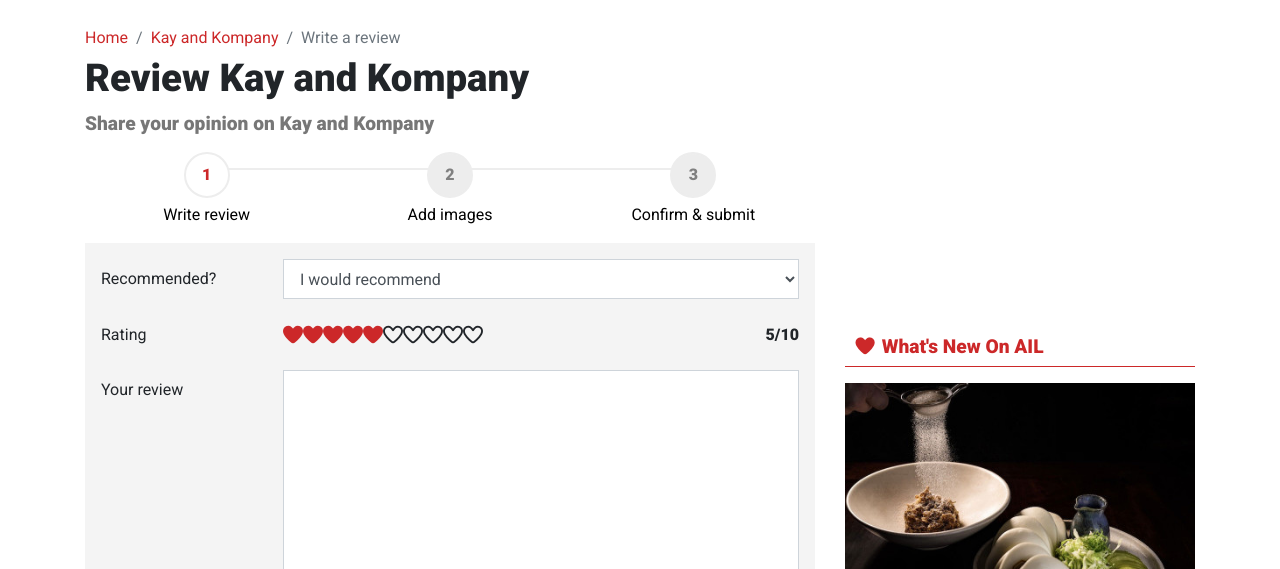
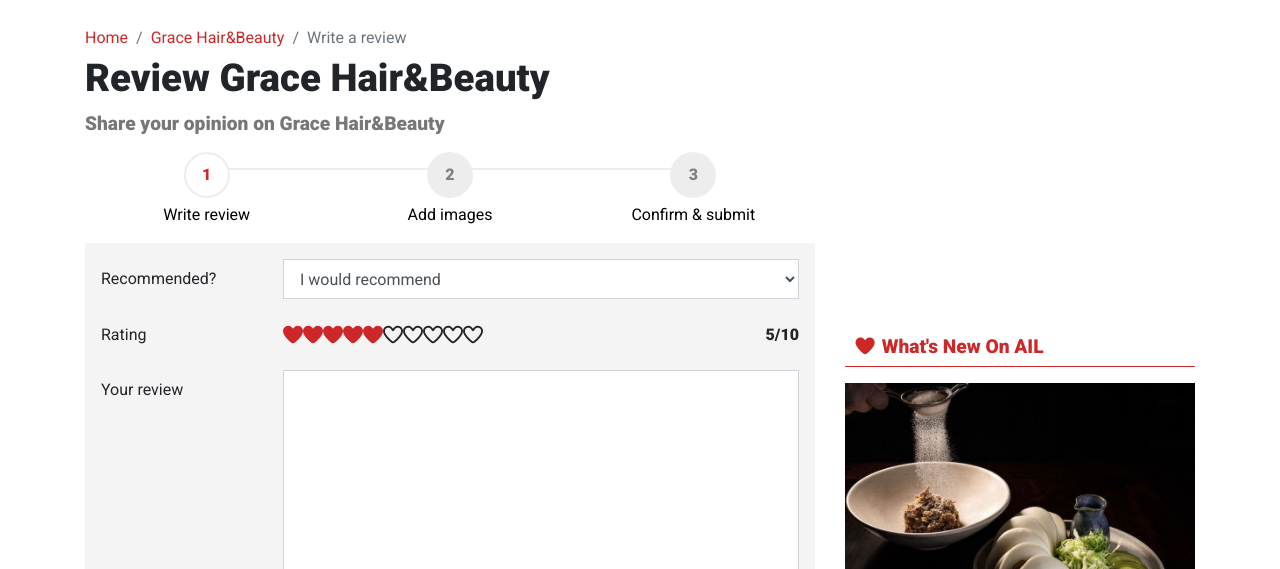
Before and after one commit to PGODWIIIN/add-review, a plain HTML site: page www.allinlondon.co.uk/submissions/review/business/48484.html in a window 1280 px wide. Shown: the part 203-772 px from the top of the page. Drawn offline with Linux system fonts and the light colour scheme.

Commit message:
Update 48484.html

```diff
--- a/www.allinlondon.co.uk/submissions/review/business/48484.html
+++ b/www.allinlondon.co.uk/submissions/review/business/48484.html
@@ -287,18 +287,18 @@
                                     <nav aria-label="breadcrumb">
   <ol class="breadcrumb d-none d-sm-flex p-0 bg-brand-accent my-1" style="background-color:#ffffff;">
                           <li class="breadcrumb-item"><a href="https://www.allinlondon.co.uk/">Home</a></li>
-                                  <li class="breadcrumb-item"><a href="https://www.allinlondon.co.uk/directory/hairdressers/48484-kay-and-kompany">Kay and Kompany</a></li>
+                                  <li class="breadcrumb-item"><a href="https://www.allinlondon.co.uk/directory/hairdressers/48484-kay-and-kompany">Grace Hair&Beauty</a></li>
                                   <li class="breadcrumb-item active" aria-current="page">Write a review</li>
                 </ol>
 </nav>
                                 <main>
-                    <h1>Review Kay and Kompany</h1>
-<div class="subtitle">Share your opinion on Kay and Kompany</div>
+                    <h1>Review Grace Hair&Beauty</h1>
+<div class="subtitle">Share your opinion on Grace Hair&Beauty</div>
 <div id="ail-app-base">
   <user-review-submitter
     v-bind:options='{
       recommended: [{"id":0,"value":"I would not recommend"},{"id":1,"value":"I would recommend"}]    }'
-    reviewing="Kay and Kompany"
+    reviewing="Grace Hair&Beauty"
     v-bind:user="null"
     modeltype="business"
     modelid="48484">
```
